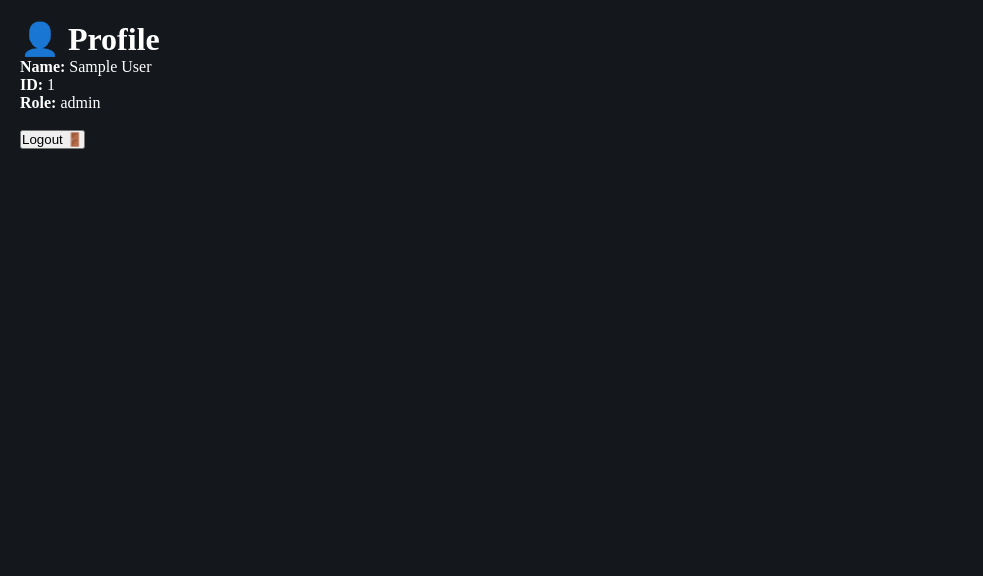
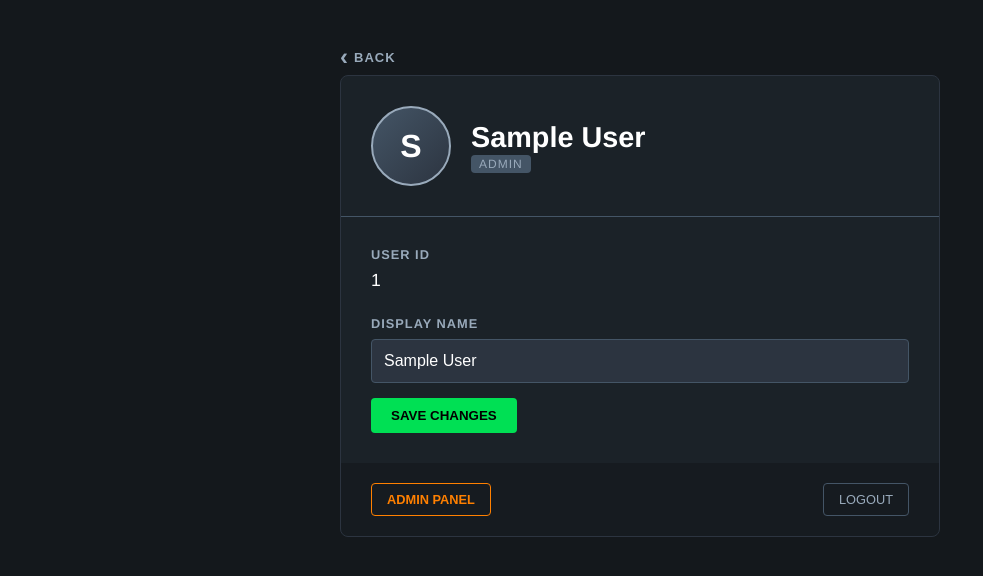
Before and after one commit to vishnuuuvrdn/MovieApp, a React (Vite) app in the folder client/: page /profile in a window 1280 px wide. Shown: the top 576 px of the page, without its empty margins (0-983 px from the left). Built offline with nearby package versions, Linux system fonts and the light colour scheme; no server answers; sample sign-in values are in the browser's storage.

Commit message:
Made Good Looking Profile Page

```diff
--- a/client/src/pages/Profile.css
+++ b/client/src/pages/Profile.css
@@ -0,0 +1,192 @@
+:root {
+    --bg-color: #14181c;
+    --card-bg: #1b2228;
+    --text-main: #ffffff;
+    --text-muted: #99aabb;
+    --lb-green: #00e054;
+    --lb-orange: #ff8000;
+    --border-color: #445566;
+}
+
+.profile-container {
+    background-color: var(--bg-color);
+    min-height: 100vh;
+    display: flex;
+    flex-direction: column;
+    align-items: center;
+    padding-top: 50px;
+    font-family: 'Graphik', 'Helvetica Neue', Helvetica, Arial, sans-serif;
+}
+
+.profile-nav {
+    width: 100%;
+    max-width: 600px;
+    margin-bottom: 10px;
+}
+
+.back-button {
+    background: none;
+    border: none;
+    color: var(--text-muted);
+    font-size: 13px;
+    font-weight: bold;
+    cursor: pointer;
+    display: flex;
+    align-items: center;
+    transition: color 0.2s ease;
+    padding: 0;
+    letter-spacing: 1px;
+}
+
+.back-button .arrow {
+    font-size: 24px;
+    margin-right: 5px;
+    line-height: 0;
+    margin-top: -2px;
+}
+
+.back-button:hover {
+    color: var(--text-main);
+}
+
+.profile-card {
+    background-color: var(--card-bg);
+    width: 100%;
+    max-width: 600px;
+    border-radius: 8px;
+    overflow: hidden;
+    border: 1px solid #2c3440;
+}
+
+.profile-header {
+    padding: 30px;
+    display: flex;
+    align-items: center;
+    gap: 20px;
+    border-bottom: 1px solid var(--border-color);
+}
+
+.avatar-placeholder {
+    width: 80px;
+    height: 80px;
+    background: linear-gradient(135deg, #445566, #2c3440);
+    border-radius: 50%;
+    display: flex;
+    align-items: center;
+    justify-content: center;
+    font-size: 2rem;
+    font-weight: bold;
+    color: white;
+    border: 2px solid var(--text-muted);
+}
+
+.profile-title {
+    margin: 0;
+    font-size: 1.8rem;
+    color: var(--text-main);
+}
+
+.profile-badge {
+    background-color: #445566;
+    color: var(--text-muted);
+    padding: 2px 8px;
+    border-radius: 4px;
+    font-size: 0.75rem;
+    text-transform: uppercase;
+    letter-spacing: 1px;
+}
+
+.profile-details {
+    padding: 30px;
+}
+
+.detail-item {
+    margin-bottom: 25px;
+}
+
+.detail-item label,
+.edit-section label {
+    display: block;
+    color: var(--text-muted);
+    font-size: 0.8rem;
+    text-transform: uppercase;
+    margin-bottom: 8px;
+    letter-spacing: 1px;
+}
+
+.detail-item p {
+    color: var(--text-main);
+    font-size: 1.1rem;
+    margin: 0;
+}
+
+.letterboxd-input {
+    width: 100%;
+    background-color: #2c3440;
+    border: 1px solid var(--border-color);
+    padding: 12px;
+    border-radius: 4px;
+    color: white;
+    font-size: 1rem;
+    margin-bottom: 15px;
+    outline: none;
+}
+
+.letterboxd-input:focus {
+    border-color: var(--lb-green);
+}
+
+.btn-update {
+    background-color: var(--lb-green);
+    color: #000;
+    border: none;
+    padding: 10px 20px;
+    border-radius: 4px;
+    font-weight: bold;
+    cursor: pointer;
+    transition: background 0.2s;
+}
+
+.btn-update:hover {
+    background-color: #00c04a;
+}
+
+.profile-footer {
+    padding: 20px 30px;
+    background-color: rgba(0, 0, 0, 0.2);
+    display: flex;
+    justify-content: flex-end;
+}
+
+.btn-admin {
+    background-color: transparent;
+    color: var(--lb-orange);
+    border: 1px solid var(--lb-orange);
+    padding: 8px 15px;
+    border-radius: 4px;
+    font-size: 0.8rem;
+    font-weight: bold;
+    cursor: pointer;
+    margin-right: auto;
+    transition: all 0.2s;
+}
+
+.btn-admin:hover {
+    background-color: var(--lb-orange);
+    color: white;
+}
+
+.btn-logout {
+    background: transparent;
+    color: var(--text-muted);
+    border: 1px solid var(--border-color);
+    padding: 8px 15px;
+    border-radius: 4px;
+    font-size: 0.8rem;
+    cursor: pointer;
+}
+
+.btn-logout:hover {
+    color: white;
+    border-color: white;
+}
--- a/client/src/pages/Profile.jsx
+++ b/client/src/pages/Profile.jsx
@@ -1,11 +1,16 @@
-import { useEffect } from "react";
+import { useEffect, useState } from "react";
 import { useNavigate } from "react-router-dom";
+import axios from "axios";
+import "./Profile.css";
 
 function Profile() {
   const navigate = useNavigate();
 
   const token = localStorage.getItem("token");
-  const user = JSON.parse(localStorage.getItem("user"));
+  const userString = localStorage.getItem("user");
+  const user = userString ? JSON.parse(userString) : null;
+
+  const [name, setName] = useState(user?.name || "");
 
   useEffect(() => {
     if (!token) {
@@ -13,33 +18,79 @@ function Profile() {
     }
   }, [token, navigate]);
 
-  if(!token || ! user) return null;
+  if (!token || !user) return null;
+
+  const handleUpdate = async () => {
+    try {
+      const res = await axios.put(
+        "http://localhost:5000/api/auth/profile",
+        { name },
+        { headers: { Authorization: token } },
+      );
+
+      localStorage.setItem("user", JSON.stringify(res.data));
+      alert("Profile updated!");
+    } catch (err) {
+      alert("Update failed");
+    }
+  };
 
   return (
-    <div style={{ padding: "20px", color: "white" }}>
-      <h1>👤 Profile</h1>
+    <div className="profile-container">
+      <nav className="profile-nav">
+        <button className="back-button" onClick={() => navigate(-1)}>
+          <span className="arrow">‹</span> BACK
+        </button>
+      </nav>
 
-      <p>
-        <strong>Name:</strong> {user.name}
-      </p>
-      <p>
-        <strong>ID:</strong> {user.id}
-      </p>
-      <p>
-        <strong>Role:</strong> {user.role}
-      </p>
+      <div className="profile-card">
+        <header className="profile-header">
+          <div className="avatar-placeholder">
+            {user.name.charAt(0).toUpperCase()}
+          </div>
+          <div className="header-text">
+            <h1 className="profile-title">{user.name}</h1>
+            <span className="profile-badge">{user.role}</span>
+          </div>
+        </header>
 
-      <br />
+        <section className="profile-details">
+          <div className="detail-item">
+            <label>User ID</label>
+            <p>{user.id}</p>
+          </div>
 
+          <div className="edit-section">
+            <label>Display Name</label>
+            <input
+              className="letterboxd-input"
+              value={name}
+              onChange={(e) => setName(e.target.value)}
+            />
+            <button className="btn-update" onClick={handleUpdate}>
+              SAVE CHANGES
+            </button>
+          </div>
+        </section>
+
+        <footer className="profile-footer">
+          {user.role === "admin" && (
+            <button className="btn-admin" onClick={() => navigate("/admin")}>
+              ADMIN PANEL
+            </button>
+          )}
           <button
+            className="btn-logout"
             onClick={() => {
               localStorage.removeItem("token");
               localStorage.removeItem("user");
               navigate("/login");
             }}
           >
-        Logout 🚪
+            LOGOUT
           </button>
+        </footer>
+      </div>
     </div>
   );
 }
```
Lines whose indentation alone changed are shown as unchanged.
